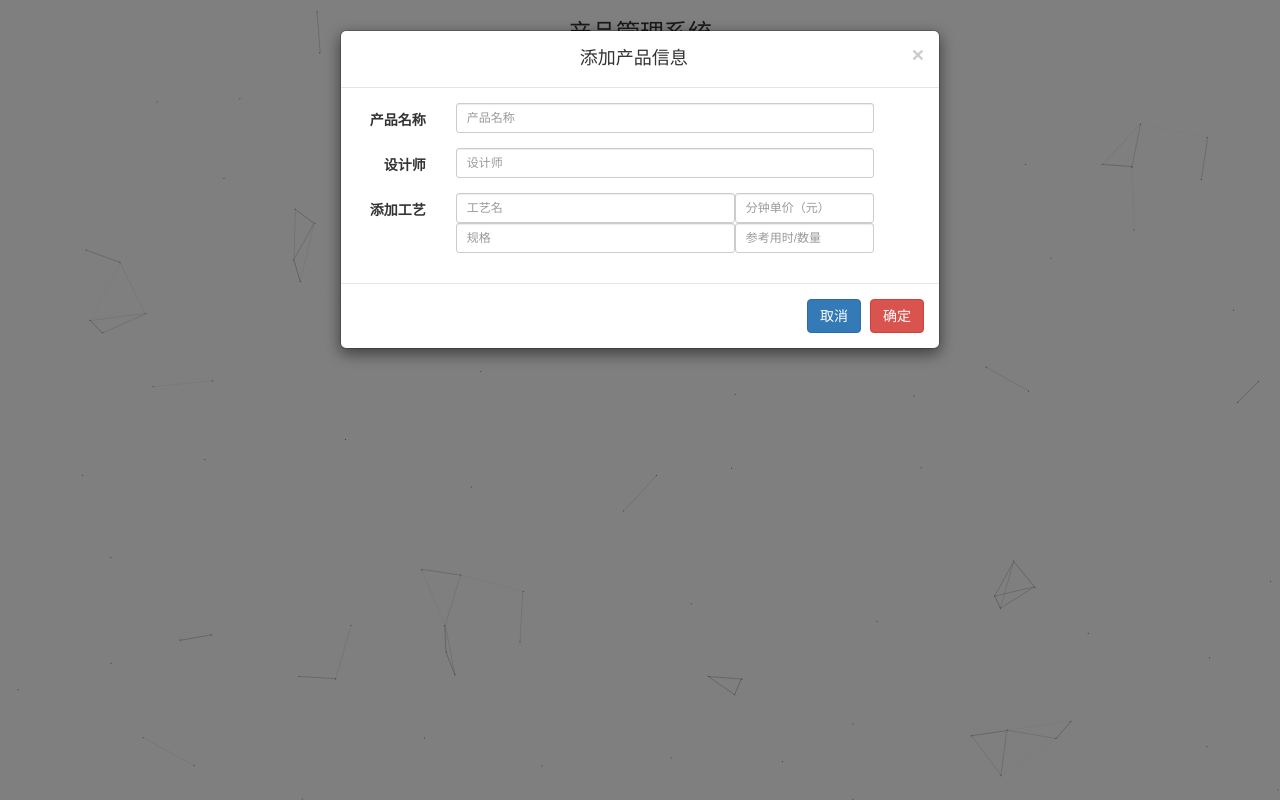
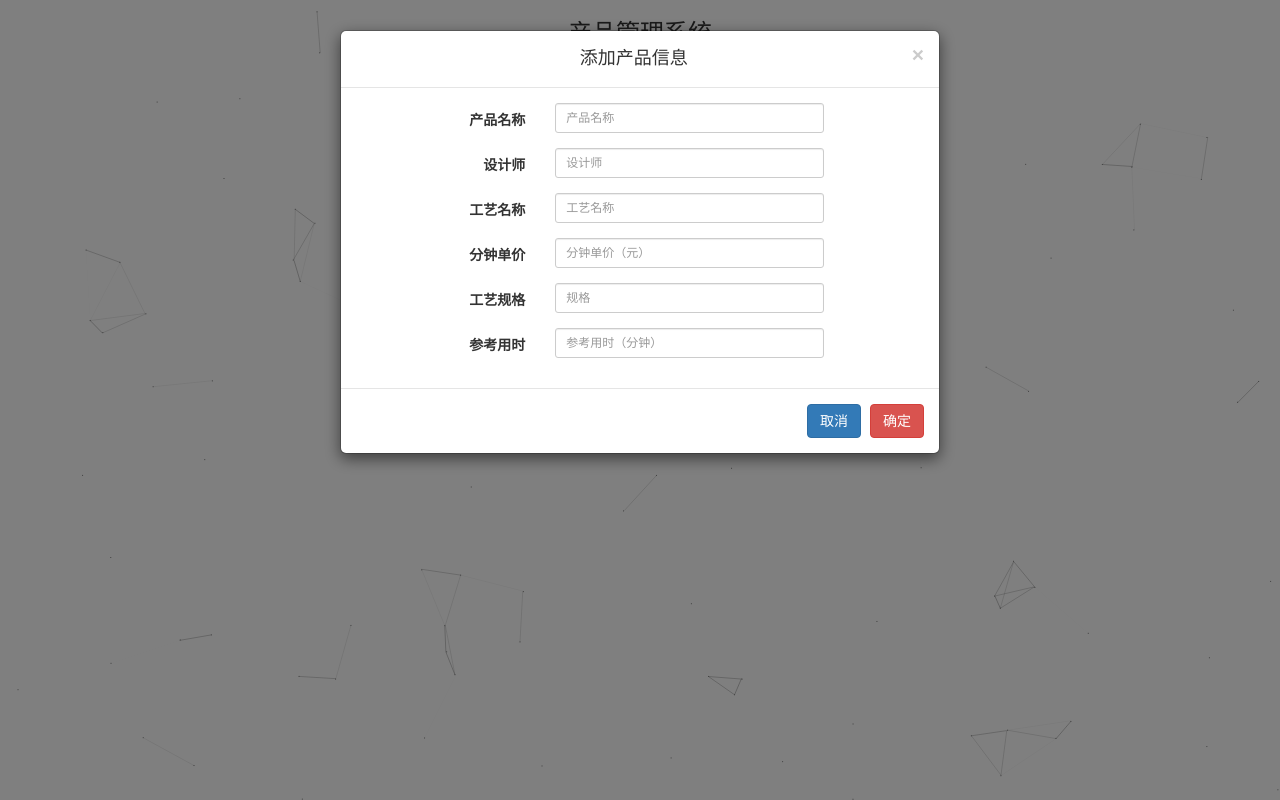
Before and after one commit to sonnyhcl/Simple-ERP-System, a Flask app: page /product in a window 1280 px wide, after a click on "添加产品". Run offline with Flask 2, Linux system fonts and the light colour scheme; data that the repository does not hold is empty; parts of the project's set-up code (start-up, migrations or seed data) failed here and were passed over; some libraries are stand-ins or nearby versions.

Commit message:
修改工艺/产品的弹窗

```diff
--- a/webapp/templates/product.html
+++ b/webapp/templates/product.html
@@ -4,7 +4,7 @@
 
 {% block content %}
 <div class="container">
-    <!-- 增加修改产品/工艺弹窗 -->
+    <!-- 增加、修改 产品/工艺弹窗 -->
     <div class="modal fade" id="alterProduct"
          role="dialog" aria-labelledby="myModalLabel_prod" aria-hidden="true">
         <div class="modal-dialog">
@@ -18,53 +18,51 @@
                 <div class="modal-body" id="myModalBody_prod">
                     <form class="form-horizontal" role="form">
                         <div class="form-group">
-                            <label class="col-lg-2 control-label">产品名称</label>
-                            <div class="col-lg-9">
+                            <label class="col-lg-4 control-label">产品名称</label>
+                            <div class="col-lg-6">
                                 <input size="16" id="p_name" type="text" value="" placeholder="产品名称"
                                        class="form-control input-sm c6" data-content="不能为空" data-placement="bottom"
-                                       tabindex="0"
-                                       data-toggle="popover" data-trigger="focus"/>
+                                       tabindex="0" data-toggle="popover" data-trigger="focus"/>
                             </div>
                         </div>
                         <div class="form-group">
-                            <label class="col-lg-2 control-label">设计师</label>
-                            <div class="col-lg-9">
+                            <label class="col-lg-4 control-label">设计师</label>
+                            <div class="col-lg-6">
                                 <input size="16" id="p_author_name" type="text" value="" placeholder="设计师"
                                        class="form-control input-sm c6" data-content="不能为空" data-placement="bottom"
-                                       tabindex="0"
-                                       data-toggle="popover" data-trigger="focus"/>
+                                       tabindex="0" data-toggle="popover" data-trigger="focus"/>
                             </div>
                         </div>
                         <div class="form-group">
-                            <label class="col-lg-2 control-label">添加工艺</label>
-                            <div class="col-lg-9">
-                                <div class="col-lg-8" style="padding: 0 0 0 0">
-                                    <input size="16" id="i_name" type="text" value="" placeholder="工艺名"
+                            <label class="col-lg-4 control-label">工艺名称</label>
+                            <div class="col-lg-6">
+                                    <input size="16" id="i_name" type="text" value="" placeholder="工艺名称"
                                            class="form-control input-sm c6" data-content="不能为空" data-placement="bottom"
-                                           tabindex="0"
-                                           data-toggle="popover" data-trigger="focus"/>
+                                           tabindex="0"  data-toggle="popover" data-trigger="focus"/>
                             </div>
-                                <div class="col-lg-4" style="padding: 0 0 0 0">
+                        </div>
+                        <div class="form-group">
+                            <label class="col-lg-4 control-label">分钟单价</label>
+                            <div class="col-lg-6">
                                 <input size="16" id="i_unit_price" type="text" value="" placeholder="分钟单价（元）"
                                        class="form-control input-sm c6" data-content="不能为空" data-placement="bottom"
-                                           tabindex="0"
-                                           data-toggle="popover" data-trigger="focus"/>
+                                       tabindex="0" data-toggle="popover" data-trigger="focus"/>
                             </div>
                         </div>
-                            <label class="col-lg-2 control-label"></label>
-                            <div class="col-lg-9">
-                                <div class="col-lg-8" style="padding: 0 0 0 0">
+                        <div class="form-group">
+                            <label class="col-lg-4 control-label">工艺规格</label>
+                            <div class="col-lg-6">
                                 <input size="16" id="i_note" type="text" value="" placeholder="规格"
                                        class="form-control input-sm c6" data-content="不能为空" data-placement="bottom"
-                                           tabindex="0"
-                                           data-toggle="popover" data-trigger="focus"/>
+                                       tabindex="0" data-toggle="popover" data-trigger="focus"/>
                             </div>
-                                <div class="col-lg-4" style="padding: 0 0 0 0">
-                                    <input size="16" id="i_ref_time" type="text" value="" placeholder="参考用时/数量"
+                        </div>
+                        <div class="form-group">
+                            <label class="col-lg-4 control-label">参考用时</label>
+                            <div class="col-lg-6">
+                                <input size="16" id="i_ref_time" type="text" value="" placeholder="参考用时（分钟）"
                                        class="form-control input-sm c6" data-content="不能为空" data-placement="bottom"
-                                           tabindex="0"
-                                           data-toggle="popover" data-trigger="focus"/>
-                                </div>
+                                       tabindex="0" data-toggle="popover" data-trigger="focus"/>
                             </div>
                         </div>
                     </form>
--- a/webapp/views/user.py
+++ b/webapp/views/user.py
@@ -8,6 +8,7 @@ from webapp import app
 from db.db_user import *
 from db.db_community import *
 from auth.login_required import login_required
+
 __author__ = 'sonnyhcl'
 
 
@@ -53,7 +54,7 @@ def get_users_by_cid():
     d = {'root': u"主管理员", 'admin': u"管理员", 'user': u"员工"}
     if status == "Success":
         _ = [ret['data'].append({'u_id': i[0], 'u_name': i[1], "u_role": i[2],
-                                "u_phone": i[4], 'c_id': i[5]}) for i in info]
+                                 "u_phone": i[4], 'c_id': i[5]}) for i in info]
         for r in ret['data']:
             r['c_name'] = community.get_community_by_cid(r['c_id'])[1][0][1]
             r['u_role'] = d[r['u_role']]
@@ -87,7 +88,8 @@ def modify_user():
     :param cid:
     :return: {"status": "Success", "msg":"error_msg"}
     """
-    # TODO 修改权限的时候也要修改community表
+    # TODO 如果这里是将用户设置为某个社区管理员
+    # 则应该先检查那个社区有没有管理员
     u_name = request.form.get("u_name")
     u_phone = request.form.get("u_phone")
     u_role = request.form.get("u_role")
```
Also changed, not shown: demo.db. Lines whose indentation alone changed are shown as unchanged.
